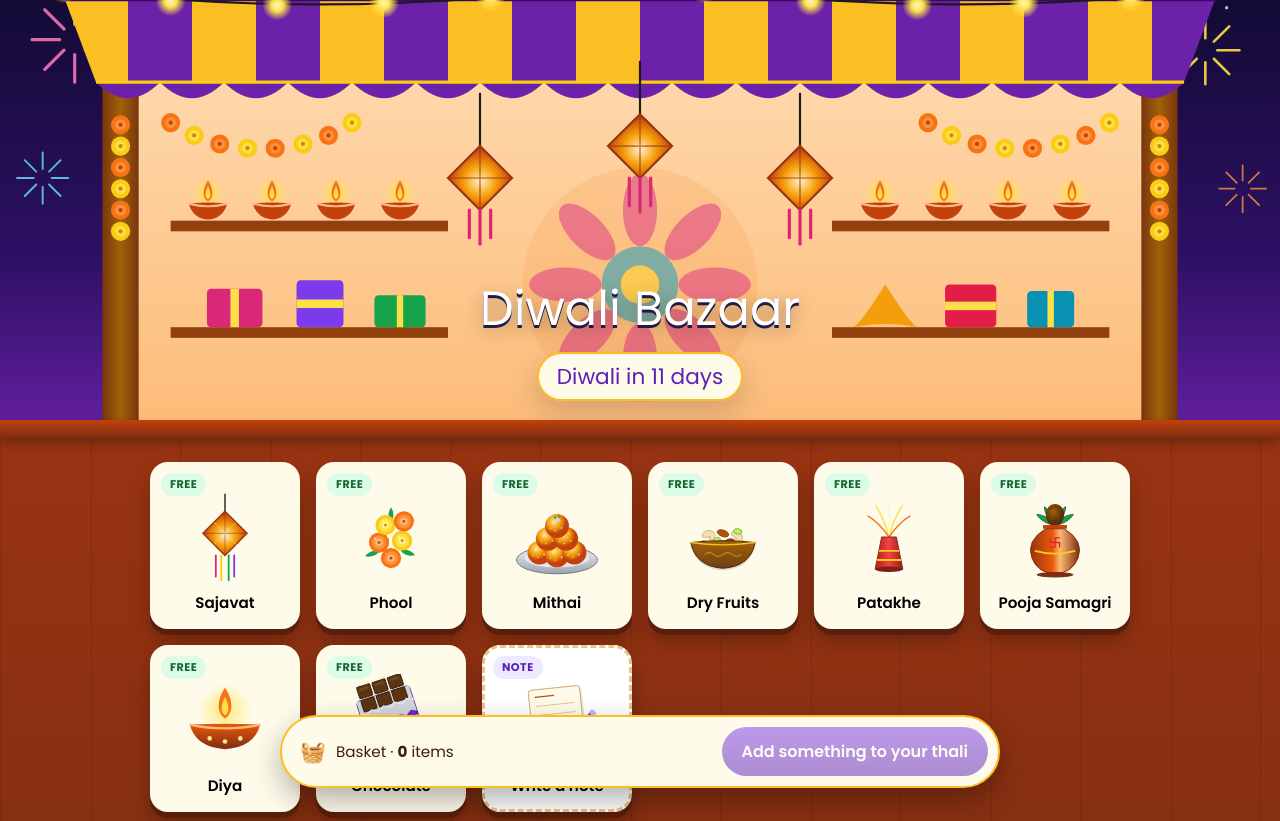
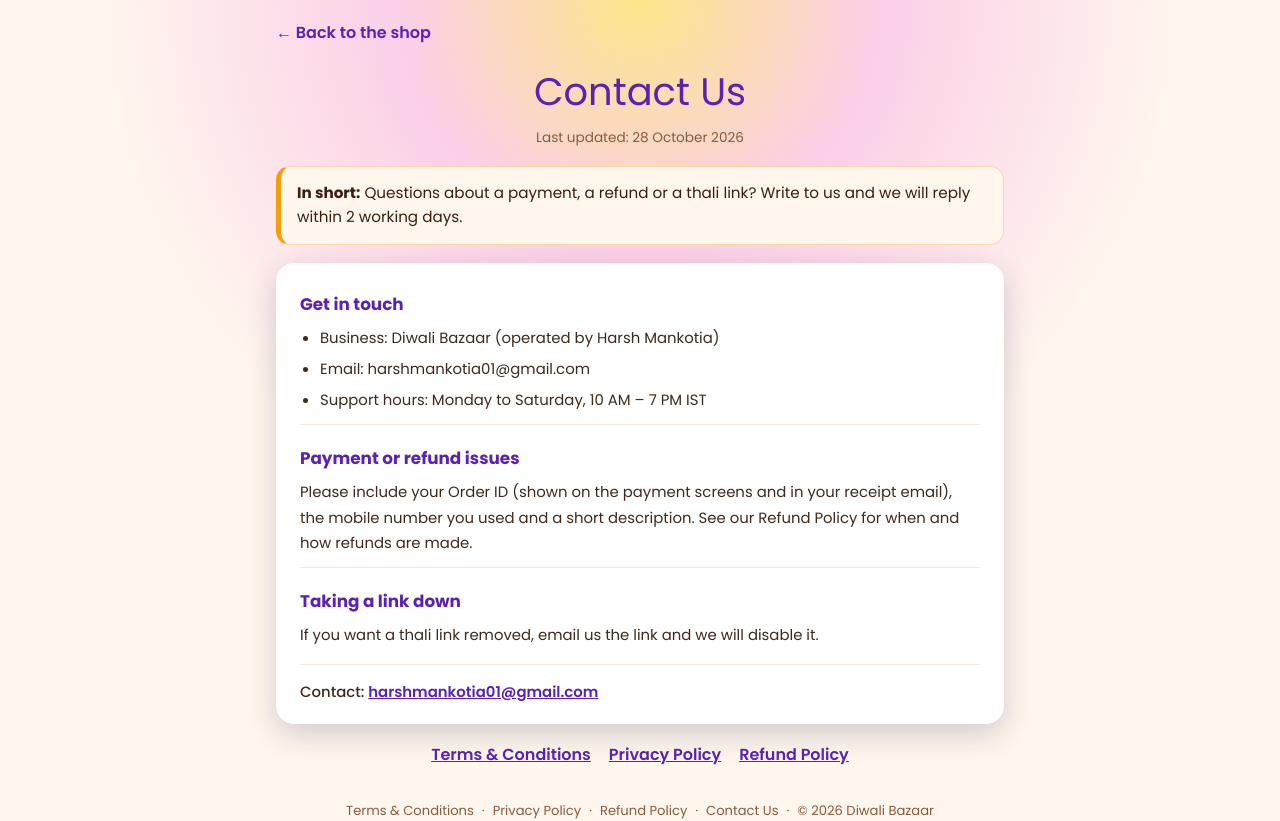
Before and after one commit to mankotiaharsh/diwali_bazaar, a React (Vite) app: page /contact in a window 1280 px wide. Before the commit this address led to /. Shown: the top 821 px of the page. Built offline with nearby package versions, Linux system fonts and the light colour scheme; no server answers; a web font is replaced by a local one.

Commit message:
Add Contact Us page and update legal documents with contact information

```diff
--- a/src/App.tsx
+++ b/src/App.tsx
@@ -20,6 +20,7 @@
           <Route path="/terms" element={<LegalPage kind="terms" />} />
           <Route path="/privacy" element={<LegalPage kind="privacy" />} />
           <Route path="/refund" element={<LegalPage kind="refund" />} />
+          <Route path="/contact" element={<LegalPage kind="contact" />} />
           <Route path="*" element={<Navigate to="/" replace />} />
         </Routes>
       </BrowserRouter>
--- a/src/components/Footer.tsx
+++ b/src/components/Footer.tsx
@@ -10,6 +10,8 @@
       <span>·</span>
       <Link to="/refund">Refund Policy</Link>
       <span>·</span>
+      <Link to="/contact">Contact Us</Link>
+      <span>·</span>
       <span>© {new Date().getFullYear()} {BRAND.name}</span>
     </footer>
   );
--- a/src/config/brand.ts
+++ b/src/config/brand.ts
@@ -5,6 +5,11 @@
   // Next Diwali / Lakshmi Puja (YYYY-MM-DD). 2026 falls on 8 Nov, 2027 on 29 Oct — update each year.
   diwaliDate: "2026-11-08",
   contactEmail: "harshmankotia01@gmail.com",
+  // Shown on the Contact Us page (payment gateways check these). Leave "" to hide a line.
+  operatorName: "Harsh Mankotia",
+  contactPhone: "",
+  contactAddress: "",
+  supportHours: "Monday to Saturday, 10 AM – 7 PM IST",
   // Minimum shagun shown in the legal pages. The backend (SHAGUN_AMOUNT) enforces it — keep them equal.
   shagunAmount: 51,
   // Shown as "Last updated" on the Terms and Privacy pages — change it whenever you edit them.
--- a/src/pages/LegalPage.tsx
+++ b/src/pages/LegalPage.tsx
@@ -19,10 +19,38 @@
   sections: Section[];
 }
 
-const { name, contactEmail, shagunAmount } = BRAND;
+const { name, contactEmail, shagunAmount, operatorName, contactPhone, contactAddress, supportHours } = BRAND;
 const SHAGUN = `₹${shagunAmount}`;
 
-const CONTENT: Record<"terms" | "privacy" | "refund", LegalDoc> = {
+const CONTENT: Record<"terms" | "privacy" | "refund" | "contact", LegalDoc> = {
+  contact: {
+    title: "Contact Us",
+    summary: `Questions about a payment, a refund or a thali link? Write to us and we will reply within 2 working days.`,
+    sections: [
+      {
+        heading: "Get in touch",
+        body: [
+          [
+            `Business: ${name}${operatorName ? ` (operated by ${operatorName})` : ""}`,
+            `Email: ${contactEmail}`,
+            ...(contactPhone ? [`Phone: ${contactPhone}`] : []),
+            ...(contactAddress ? [`Address: ${contactAddress}`] : []),
+            `Support hours: ${supportHours}`,
+          ],
+        ],
+      },
+      {
+        heading: "Payment or refund issues",
+        body: [
+          `Please include your Order ID (shown on the payment screens and in your receipt email), the mobile number you used and a short description. See our Refund Policy for when and how refunds are made.`,
+        ],
+      },
+      {
+        heading: "Taking a link down",
+        body: [`If you want a thali link removed, email us the link and we will disable it.`],
+      },
+    ],
+  },
   terms: {
     title: "Terms & Conditions",
     summary: `${name} lets you make a digital Diwali thali and send it as a link. Each link needs a one-time shagun of at least ${SHAGUN}, paid securely through Cashfree. Be kind with what you write, share links only with people you trust, and remember that nothing here is a physical product.`,
@@ -336,6 +364,7 @@
           {kind !== "terms" && <Link to="/terms">Terms &amp; Conditions</Link>}
           {kind !== "privacy" && <Link to="/privacy">Privacy Policy</Link>}
           {kind !== "refund" && <Link to="/refund">Refund Policy</Link>}
+          {kind !== "contact" && <Link to="/contact">Contact Us</Link>}
         </p>
         <Footer />
       </div>
```
